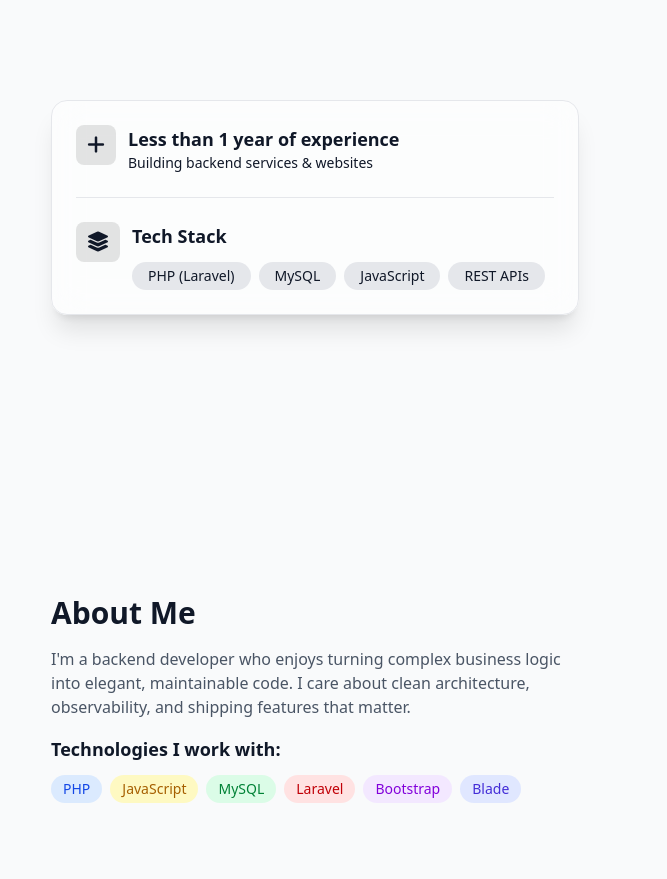
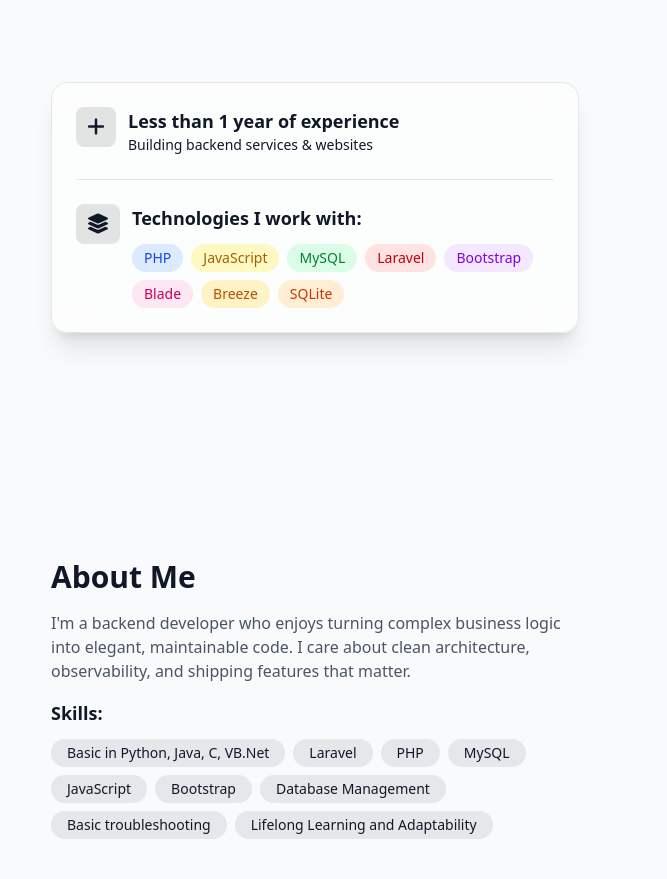
Before and after one commit to Renelle-git/Portfolio, a website: page index.html in a window 1280 px wide. Shown: the part 141-1020 px from the top of the page, 613-1280 px from the left. Drawn offline with nearby package versions, Linux system fonts and the light colour scheme.

Commit message:
Updating

```diff
--- a/index.html
+++ b/index.html
@@ -118,18 +118,24 @@
             <i class="fa-solid fa-layer-group"></i>
           </div>
           <div class="flex-1">
-            <strong class="block text-lg font-semibold">Tech Stack</strong>
+            <strong class="block text-lg font-semibold">Technologies I work with:</strong>
             <div class="flex flex-wrap gap-2 mt-3">
               <span
-                class="px-4 py-1 bg-gray-200 rounded-full text-sm font-medium dark:bg-gray-700 dark:text-gray-300">PHP
-                (Laravel)</span>
+                class="px-3 py-1 bg-blue-100 dark:bg-blue-900 text-blue-700 dark:text-blue-300 rounded-full text-sm">PHP</span>
               <span
-                class="px-4 py-1 bg-gray-200 rounded-full text-sm font-medium dark:bg-gray-700 dark:text-gray-300">MySQL</span>
+                class="px-3 py-1 bg-yellow-100 dark:bg-yellow-900 text-yellow-700 dark:text-yellow-300 rounded-full text-sm">JavaScript</span>
               <span
-                class="px-4 py-1 bg-gray-200 rounded-full text-sm font-medium dark:bg-gray-700 dark:text-gray-300">JavaScript</span>
+                class="px-3 py-1 bg-green-100 dark:bg-green-900 text-green-700 dark:text-green-300 rounded-full text-sm">MySQL</span>
               <span
-                class="px-4 py-1 bg-gray-200 rounded-full text-sm font-medium dark:bg-gray-700 dark:text-gray-300">REST
-                APIs</span>
+                class="px-3 py-1 bg-red-100 dark:bg-red-900 text-red-700 dark:text-red-300 rounded-full text-sm">Laravel</span>
+              <span
+                class="px-3 py-1 bg-purple-100 dark:bg-purple-900 text-purple-700 dark:text-purple-300 rounded-full text-sm">Bootstrap</span>
+              <span
+                class="px-3 py-1 bg-pink-100 dark:bg-pink-900 text-pink-700 dark:text-pink-300 rounded-full text-sm">Blade</span>
+              <span
+                class="px-3 py-1 bg-amber-100 dark:bg-amber-900 text-amber-700 dark:text-amber-300 rounded-full text-sm">Breeze</span>
+              <span
+                class="px-3 py-1 bg-orange-100 dark:bg-orange-900 text-orange-700 dark:text-orange-300 rounded-full text-sm">SQLite</span>
             </div>
           </div>
         </div>
@@ -158,21 +164,31 @@
           into elegant, maintainable code. I care about clean architecture,
           observability, and shipping features that matter.
         </p>
+        <!-- skills -->
+        <h3 class="text-lg font-semibold mb-3">Skills:</h3>
+        <div class="flex flex-wrap gap-2">
+          <span class="px-4 py-1 bg-gray-200 rounded-full text-sm font-medium dark:bg-gray-700 dark:text-gray-300">Basic
+            in Python, Java, C, VB.Net</span>
+          <span
+            class="px-4 py-1 bg-gray-200 rounded-full text-sm font-medium dark:bg-gray-700 dark:text-gray-300">Laravel</span>
+          <span
+            class="px-4 py-1 bg-gray-200 rounded-full text-sm font-medium dark:bg-gray-700 dark:text-gray-300">PHP</span>
+          <span
+            class="px-4 py-1 bg-gray-200 rounded-full text-sm font-medium dark:bg-gray-700 dark:text-gray-300">MySQL</span>
+          <span
+            class="px-4 py-1 bg-gray-200 rounded-full text-sm font-medium dark:bg-gray-700 dark:text-gray-300">JavaScript</span>
+          <span
+            class="px-4 py-1 bg-gray-200 rounded-full text-sm font-medium dark:bg-gray-700 dark:text-gray-300">Bootstrap</span>
+          <span
+            class="px-4 py-1 bg-gray-200 rounded-full text-sm font-medium dark:bg-gray-700 dark:text-gray-300">Database
+            Management</span>
+          <span class="px-4 py-1 bg-gray-200 rounded-full text-sm font-medium dark:bg-gray-700 dark:text-gray-300">Basic
+            troubleshooting</span>
+          <span
+            class="px-4 py-1 bg-gray-200 rounded-full text-sm font-medium dark:bg-gray-700 dark:text-gray-300">Lifelong
+            Learning and Adaptability</span>
 
-        <h3 class="text-lg font-semibold mb-3">Technologies I work with:</h3>
-        <div class="flex flex-wrap gap-2">
-          <span
-            class="px-3 py-1 bg-blue-100 dark:bg-blue-900 text-blue-700 dark:text-blue-300 rounded-full text-sm">PHP</span>
-          <span
-            class="px-3 py-1 bg-yellow-100 dark:bg-yellow-900 text-yellow-700 dark:text-yellow-300 rounded-full text-sm">JavaScript</span>
-          <span
-            class="px-3 py-1 bg-green-100 dark:bg-green-900 text-green-700 dark:text-green-300 rounded-full text-sm">MySQL</span>
-          <span
-            class="px-3 py-1 bg-red-100 dark:bg-red-900 text-red-700 dark:text-red-300 rounded-full text-sm">Laravel</span>
-          <span
-            class="px-3 py-1 bg-purple-100 dark:bg-purple-900 text-purple-700 dark:text-purple-300 rounded-full text-sm">Bootstrap</span>
-          <span
-            class="px-3 py-1 bg-indigo-100 dark:bg-indigo-900 text-indigo-700 dark:text-indigo-300 rounded-full text-sm">Blade</span>
+
         </div>
       </div>
     </section>
```
Also changed, not shown: src/output.css.
